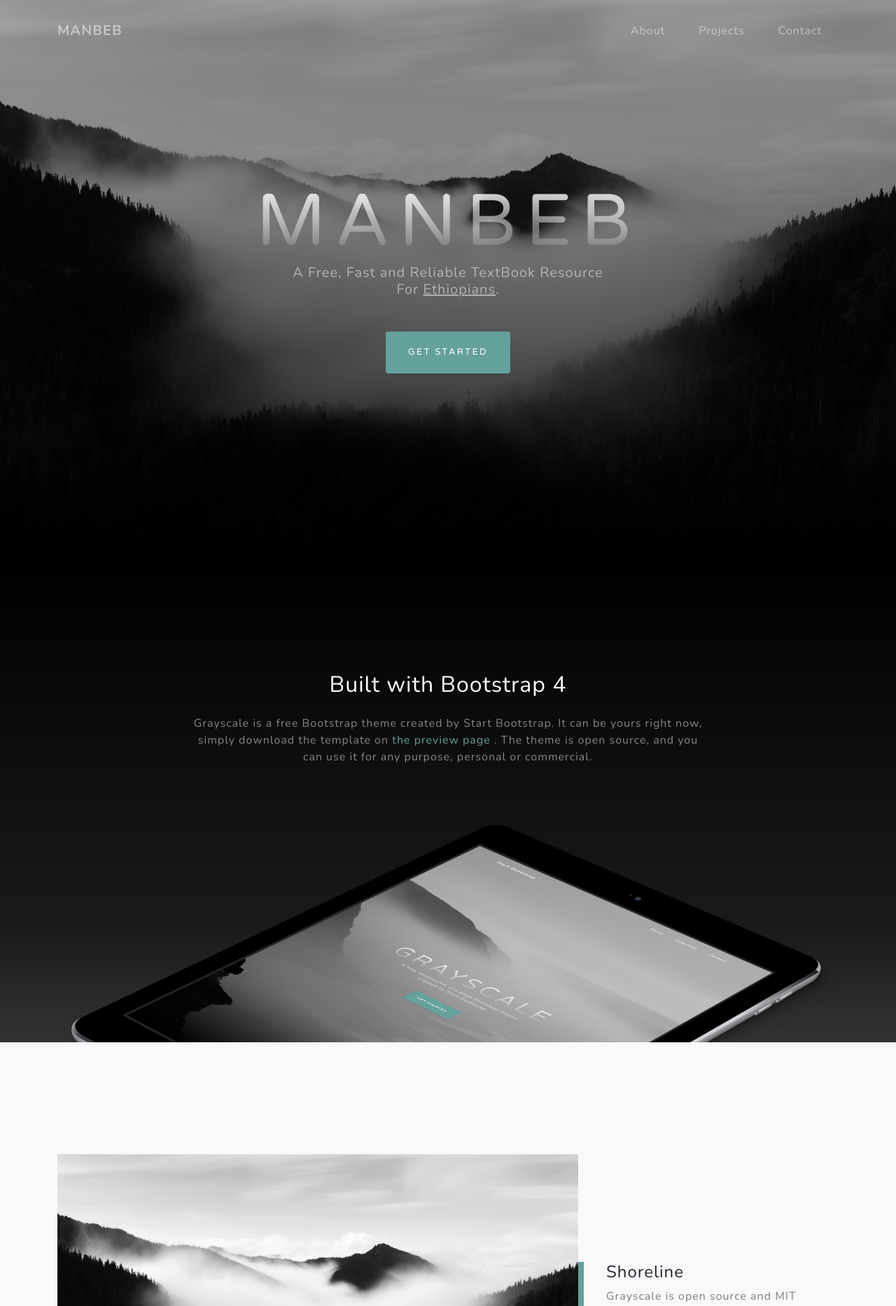
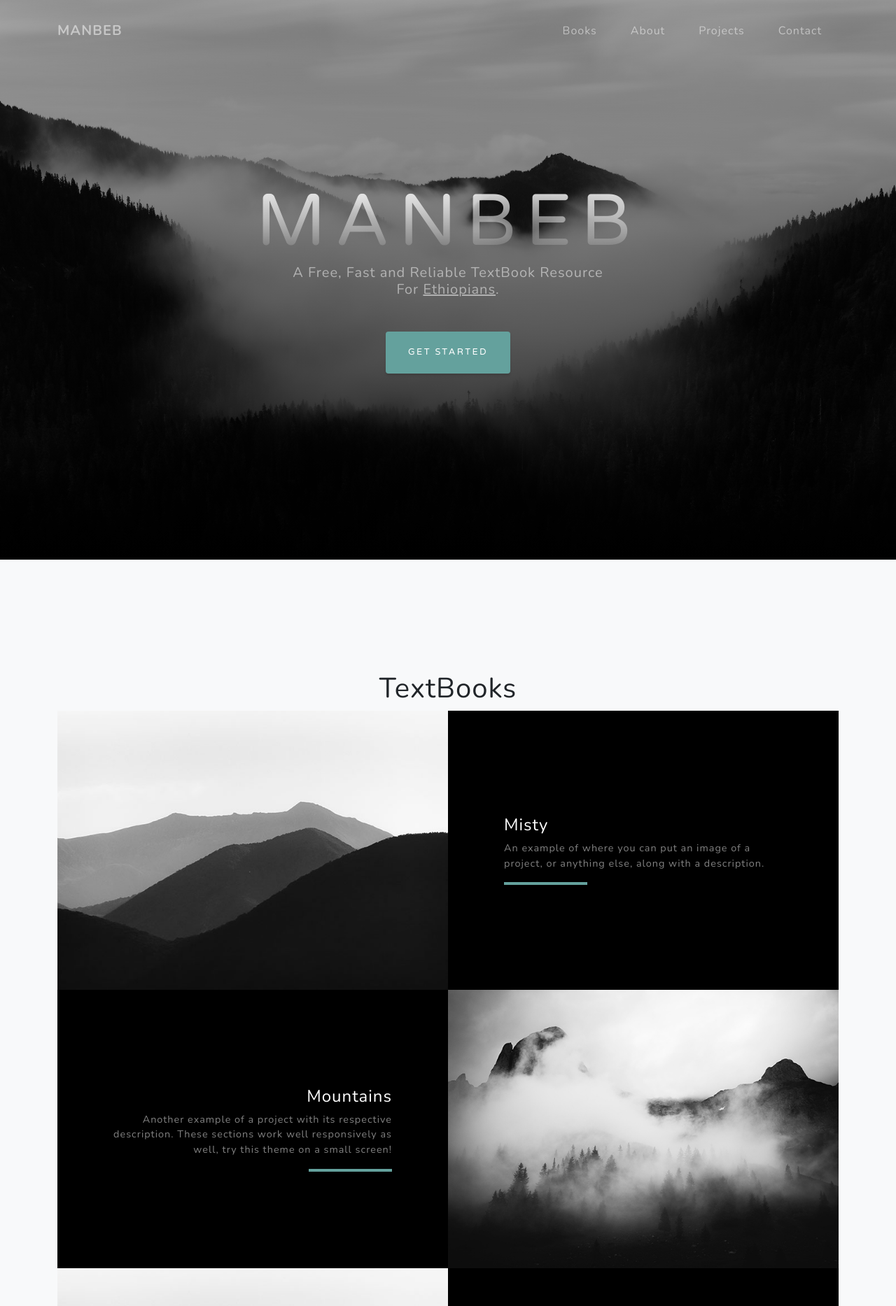
Before and after one commit to faru-5/manbeb, a Django app: page / in a window 1280 px wide. Shown: the top 1867 px of the page at 70% size. Run offline with Django 3.2, Linux system fonts and the light colour scheme; some libraries are stand-ins or nearby versions.

Commit message:
updated logo

```diff
--- a/app/templates/home/index.html
+++ b/app/templates/home/index.html
@@ -8,8 +8,8 @@
         <meta name="viewport" content="width=device-width, initial-scale=1, shrink-to-fit=no" />
         <meta name="description" content="" />
         <meta name="author" content="" />
-        <title>Grayscale - Start Bootstrap Theme</title>
-        <link rel="icon" type="image/x-icon" href="assets/img/favicon.ico" />
+        <title>Manbeb - Ethiopian's TextBook </title>
+        <link rel="icon" type="image/x-icon" href="{% static 'assets/img/manbeb.png' %}" />
         <!-- Font Awesome icons (free version)-->
         <script src="https://use.fontawesome.com/releases/v5.15.1/js/all.js" crossorigin="anonymous"></script>
         <!-- Google fonts-->
@@ -29,6 +29,7 @@
                 </button>
                 <div class="collapse navbar-collapse" id="navbarResponsive">
                     <ul class="navbar-nav ml-auto">
+                        <li class="nav-item"><a class="nav-link js-scroll-trigger" href="#books">Books</a></li>
                         <li class="nav-item"><a class="nav-link js-scroll-trigger" href="#about">About</a></li>
                         <li class="nav-item"><a class="nav-link js-scroll-trigger" href="#projects">Projects</a></li>
                         <li class="nav-item"><a class="nav-link js-scroll-trigger" href="#signup">Contact</a></li>
@@ -42,10 +43,76 @@
                 <div class="mx-auto text-center">
                     <h1 class="mx-auto my-0 text-uppercase">MANBEB</h1>
                     <h2 class="text-white-50 mx-auto mt-2 mb-5">A Free, Fast and Reliable TextBook Resource For <u>Ethiopians</u>.</h2>
-                    <a class="btn btn-primary js-scroll-trigger" href="#about">Get Started</a>
+                    <a class="btn btn-primary js-scroll-trigger" href="#books">Get Started</a>
                 </div>
             </div>
         </header>
+        <!-- Books-->
+        <section class="projects-section bg-light" id="books">
+            <div class="container">
+                <center><h1>TextBooks</h1></center>
+                <!-- Featured Project Row-->
+
+                <div class="row justify-content-center no-gutters mb-5 mb-lg-0">
+                    <div class="col-lg-6"><img class="img-fluid" src="{% static 'assets/img/demo-image-01.jpg' %}" alt="" /></div>
+                    <div class="col-lg-6">
+                        <div class="bg-black text-center h-100 project">
+                            <div class="d-flex h-100">
+                                <div class="project-text w-100 my-auto text-center text-lg-left">
+                                    <h4 class="text-white">Misty</h4>
+                                    <p class="mb-0 text-white-50">An example of where you can put an image of a project, or anything else, along with a description.</p>
+                                    <hr class="d-none d-lg-block mb-0 ml-0" />
+                                </div>
+                            </div>
+                        </div>
+                    </div>
+                </div>
+
+                <div class="row justify-content-center no-gutters">
+                    <div class="col-lg-6"><img class="img-fluid" src="{% static 'assets/img/demo-image-02.jpg' %}" alt="" /></div>
+                    <div class="col-lg-6 order-lg-first">
+                        <div class="bg-black text-center h-100 project">
+                            <div class="d-flex h-100">
+                                <div class="project-text w-100 my-auto text-center text-lg-right">
+                                    <h4 class="text-white">Mountains</h4>
+                                    <p class="mb-0 text-white-50">Another example of a project with its respective description. These sections work well responsively as well, try this theme on a small screen!</p>
+                                    <hr class="d-none d-lg-block mb-0 mr-0" />
+                                </div>
+                            </div>
+                        </div>
+                    </div>
+                </div>
+                <div class="row justify-content-center no-gutters mb-5 mb-lg-0">
+                    <div class="col-lg-6"><img class="img-fluid" src="{% static 'assets/img/demo-image-01.jpg' %}" alt="" /></div>
+                    <div class="col-lg-6">
+                        <div class="bg-black text-center h-100 project">
+                            <div class="d-flex h-100">
+                                <div class="project-text w-100 my-auto text-center text-lg-left">
+                                    <h4 class="text-white">Misty</h4>
+                                    <p class="mb-0 text-white-50">An example of where you can put an image of a project, or anything else, along with a description.</p>
+                                    <hr class="d-none d-lg-block mb-0 ml-0" />
+                                </div>
+                            </div>
+                        </div>
+                    </div>
+                </div>
+
+                <div class="row justify-content-center no-gutters">
+                    <div class="col-lg-6"><img class="img-fluid" src="{% static 'assets/img/demo-image-02.jpg' %}" alt="" /></div>
+                    <div class="col-lg-6 order-lg-first">
+                        <div class="bg-black text-center h-100 project">
+                            <div class="d-flex h-100">
+                                <div class="project-text w-100 my-auto text-center text-lg-right">
+                                    <h4 class="text-white">Mountains</h4>
+                                    <p class="mb-0 text-white-50">Another example of a project with its respective description. These sections work well responsively as well, try this theme on a small screen!</p>
+                                    <hr class="d-none d-lg-block mb-0 mr-0" />
+                                </div>
+                            </div>
+                        </div>
+                    </div>
+                </div>
+            </div>
+        </section>
         <!-- About-->
         <section class="about-section text-center" id="about">
             <div class="container">
```
Also changed, not shown: app/static/assets/img/manbeb.png (added).
